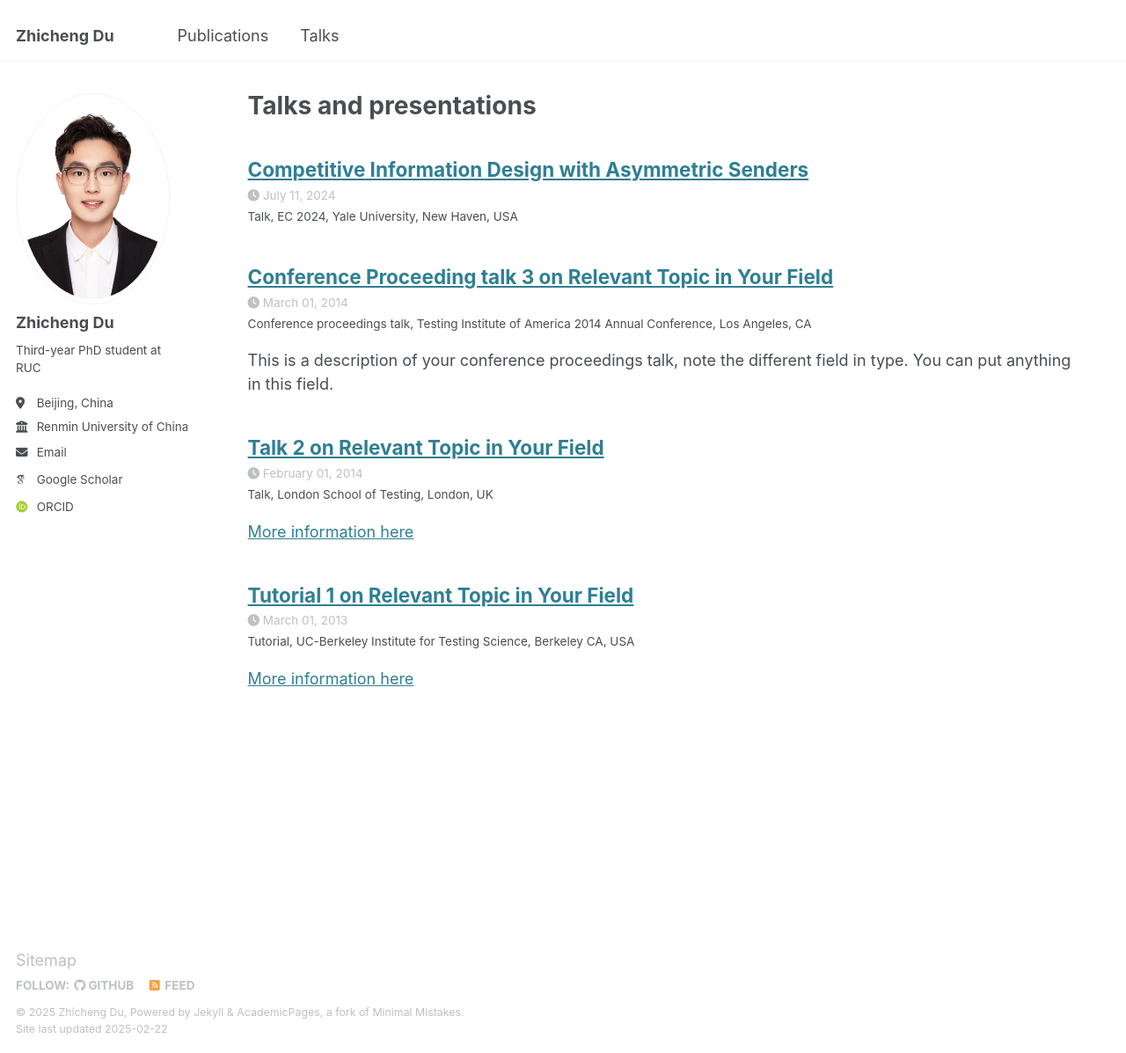
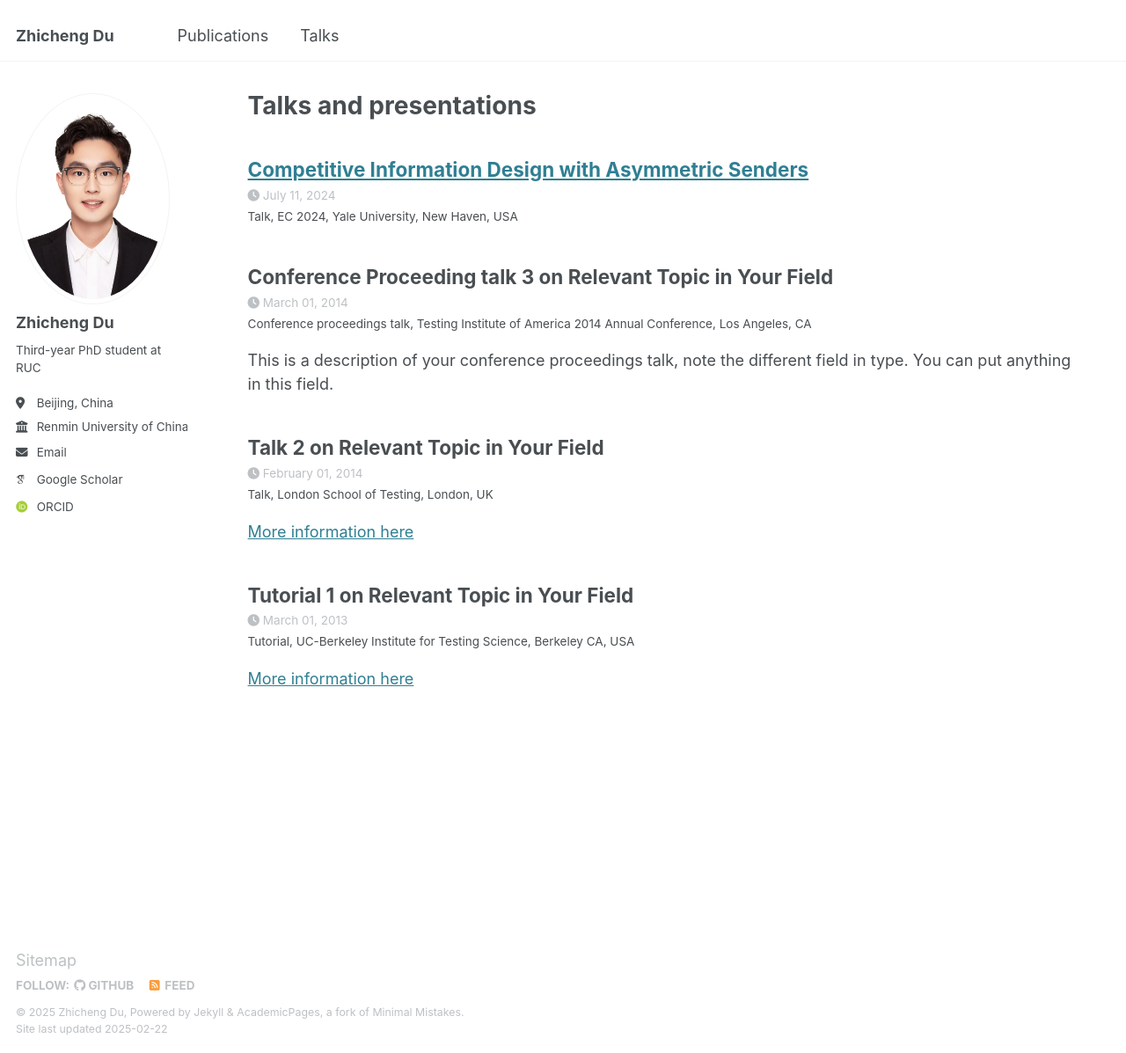
Before and after one commit to DUABC/zhichengdu, a Jekyll site: the page built from _pages/talks.html, in a window 1280 px wide and 1197 px high. Shown: the whole window at 88% size. Built offline with Jekyll 4.4.1, drawn with Linux system fonts in a browser that asks for light colours; some web fonts are replaced.

Commit message:
Update archive-single-talk.html

```diff
--- a/_includes/archive-single-talk.html
+++ b/_includes/archive-single-talk.html
@@ -26,10 +26,17 @@
       </div>
     {% endif %}
     <h2 class="archive__item-title" itemprop="headline">
-      {% if post.link %}
+<!--       {% if post.link %}
         <a href="{{ post.link }}">{{ title }}</a> <a href="{{ base_path }}{{ post.url }}" rel="permalink"><i class="fa fa-link" aria-hidden="true" title="permalink"></i><span class="sr-only">Permalink</span></a>
       {% else %}
         <a href="{{ base_path }}{{ post.url }}" rel="permalink">{{ title }}</a>
+      {% endif %} -->
+      {% if post.paperurl %}
+        <a href="{{ post.paperurl }}" target="_blank">{{ title }}</a>
+        <a href="{{ base_path }}{{ post.url }}" rel="permalink">
+        </a>
+      {% else %}
+        {{ title }}
       {% endif %}
     </h2>
     {% if post.read_time %}
```
